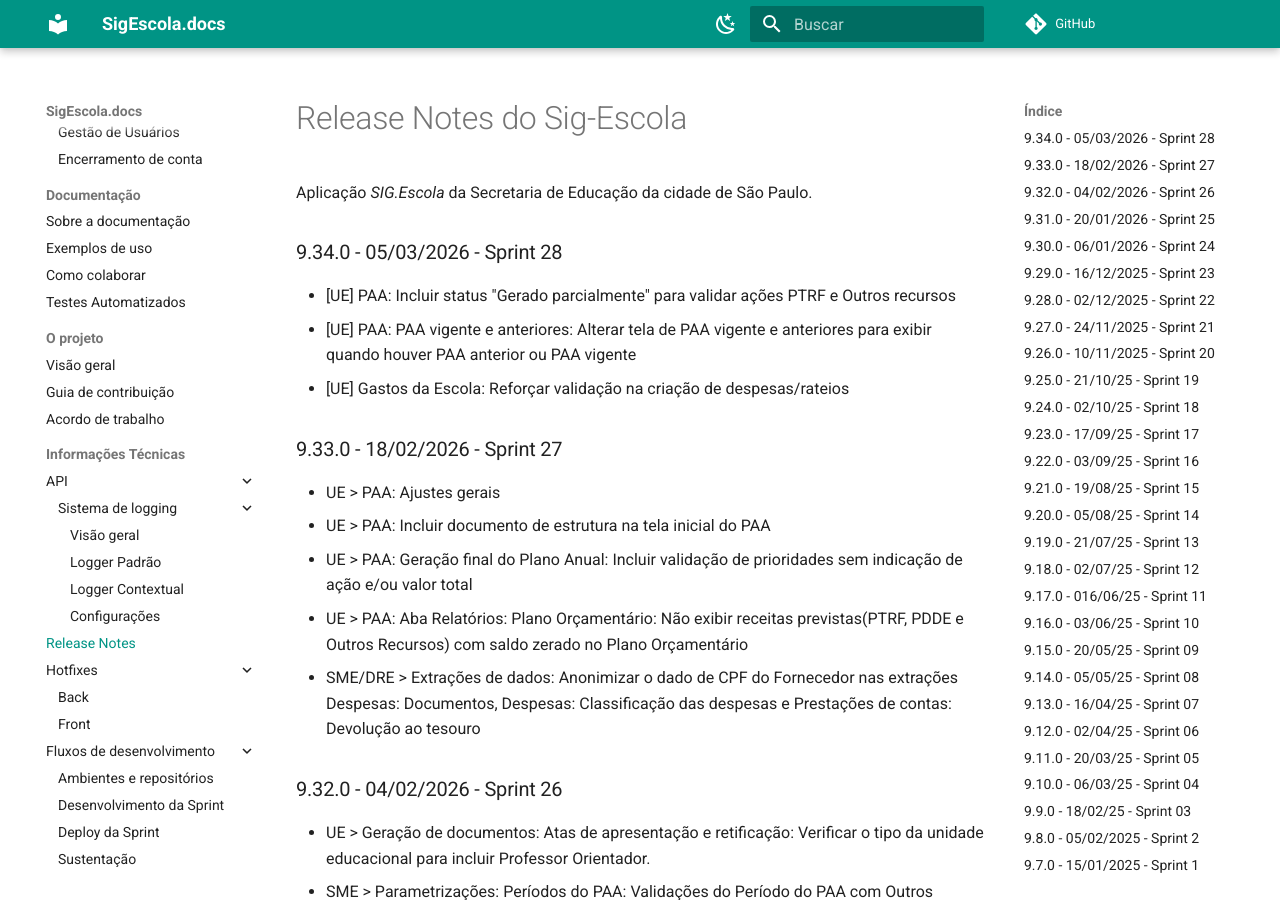
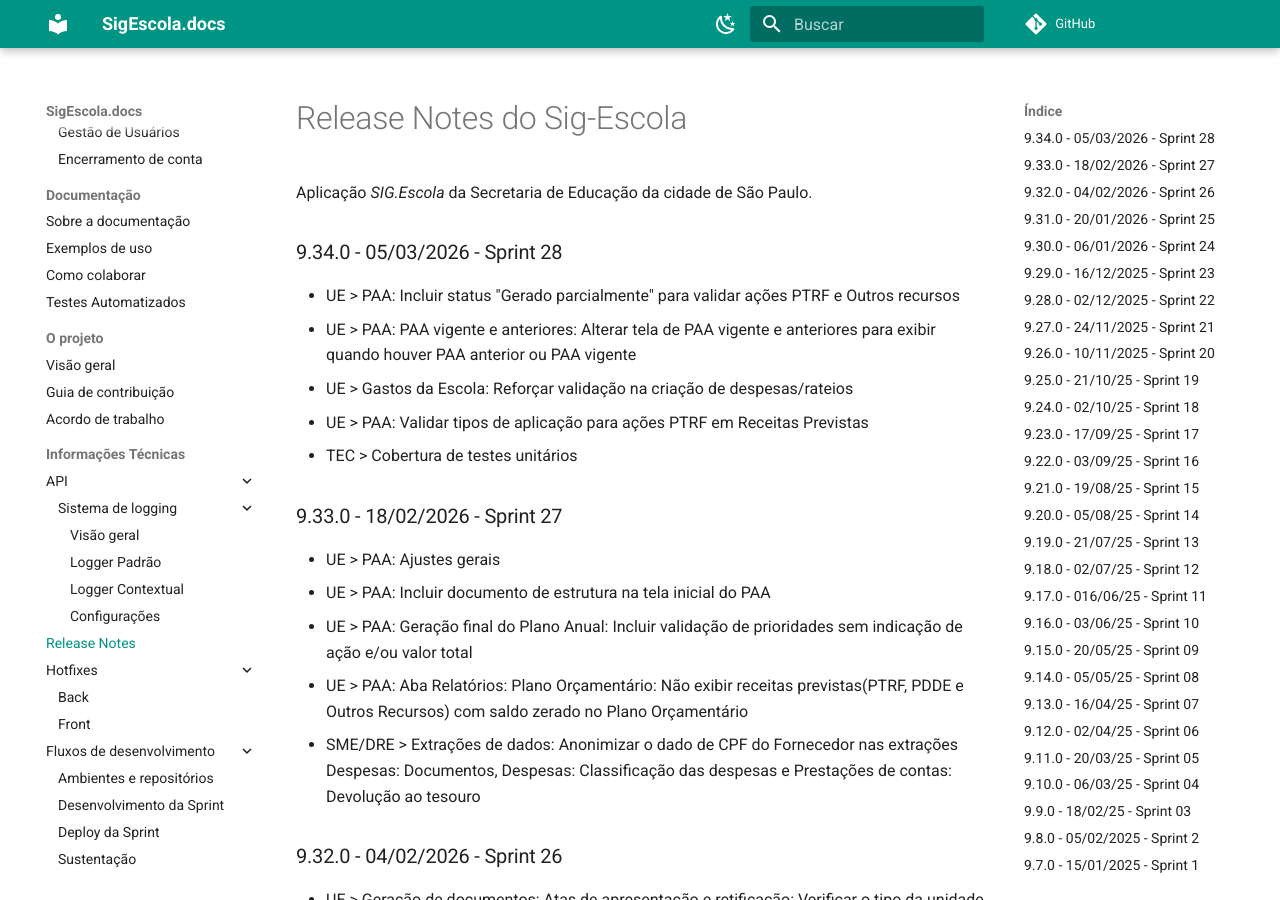
Before and after one commit to prefeiturasp/SME-PTRF-Docs, an MkDocs documentation site: the page built from docs/projeto/release_notes.md, in a window 1280 px wide and 900 px high. Built offline with MkDocs 1.6.1 and Material for MkDocs 9.7.7, drawn with Linux system fonts in a browser that asks for light colours; comment, search, counter and statistics services are not loaded.

Commit message:
Update release notes for version 9.34.0

```diff
--- a/docs/projeto/release_notes.md
+++ b/docs/projeto/release_notes.md
@@ -4,9 +4,11 @@ Aplicação *SIG.Escola* da Secretaria de Educação da cidade de São Paulo.
 
 ### 9.34.0 - 05/03/2026 - Sprint 28
 
-* [UE] PAA: Incluir status "Gerado parcialmente" para validar ações PTRF e Outros recursos
-* [UE] PAA: PAA vigente e anteriores: Alterar tela de PAA vigente e anteriores para exibir quando houver PAA anterior ou PAA vigente
-* [UE] Gastos da Escola: Reforçar validação na criação de despesas/rateios
+* UE > PAA: Incluir status "Gerado parcialmente" para validar ações PTRF e Outros recursos
+* UE > PAA: PAA vigente e anteriores: Alterar tela de PAA vigente e anteriores para exibir quando houver PAA anterior ou PAA vigente
+* UE > Gastos da Escola: Reforçar validação na criação de despesas/rateios
+* UE > PAA: Validar tipos de aplicação para ações PTRF em Receitas Previstas
+* TEC > Cobertura de testes unitários
 
 ### 9.33.0 - 18/02/2026 - Sprint 27
 
```
